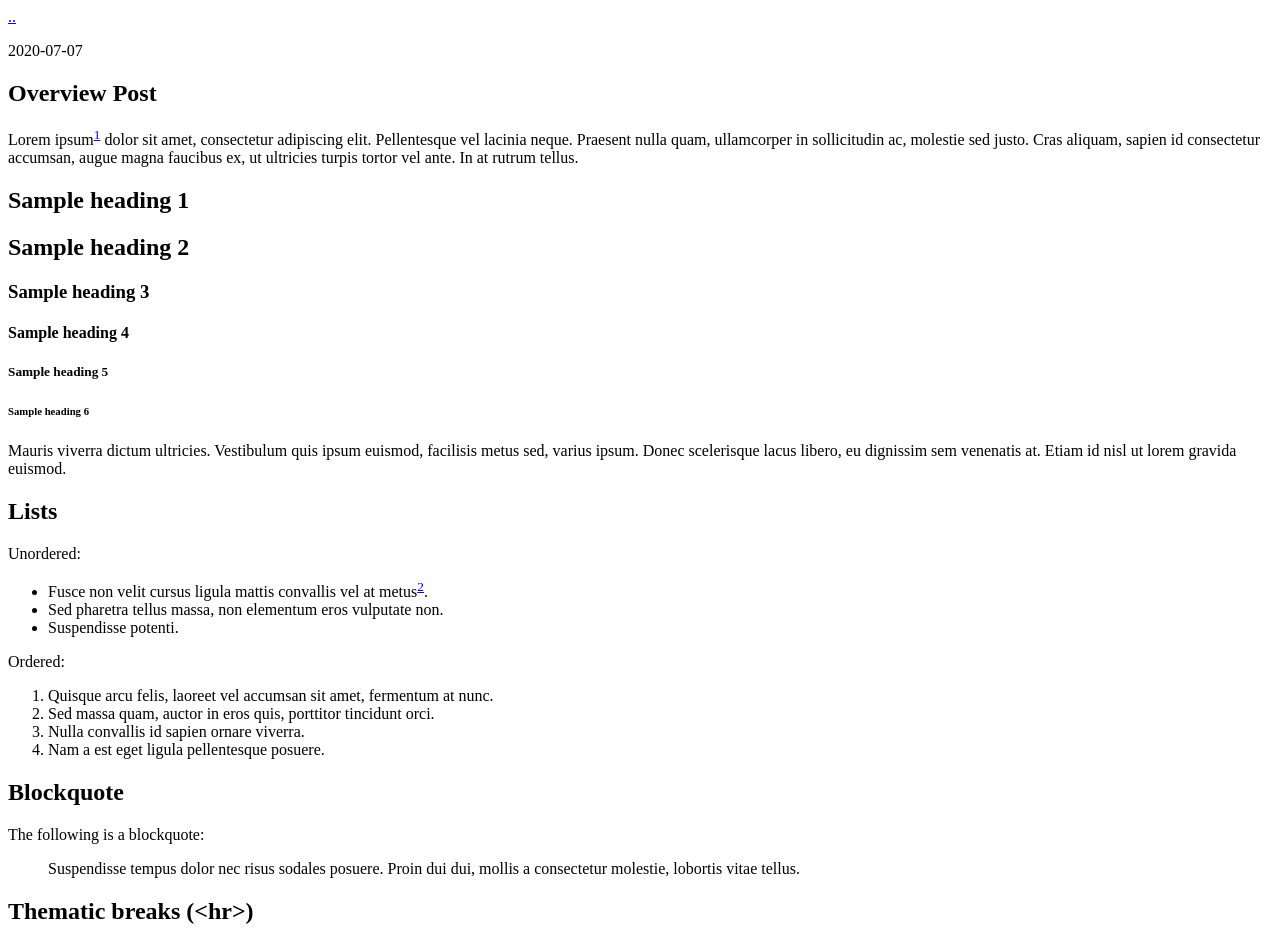
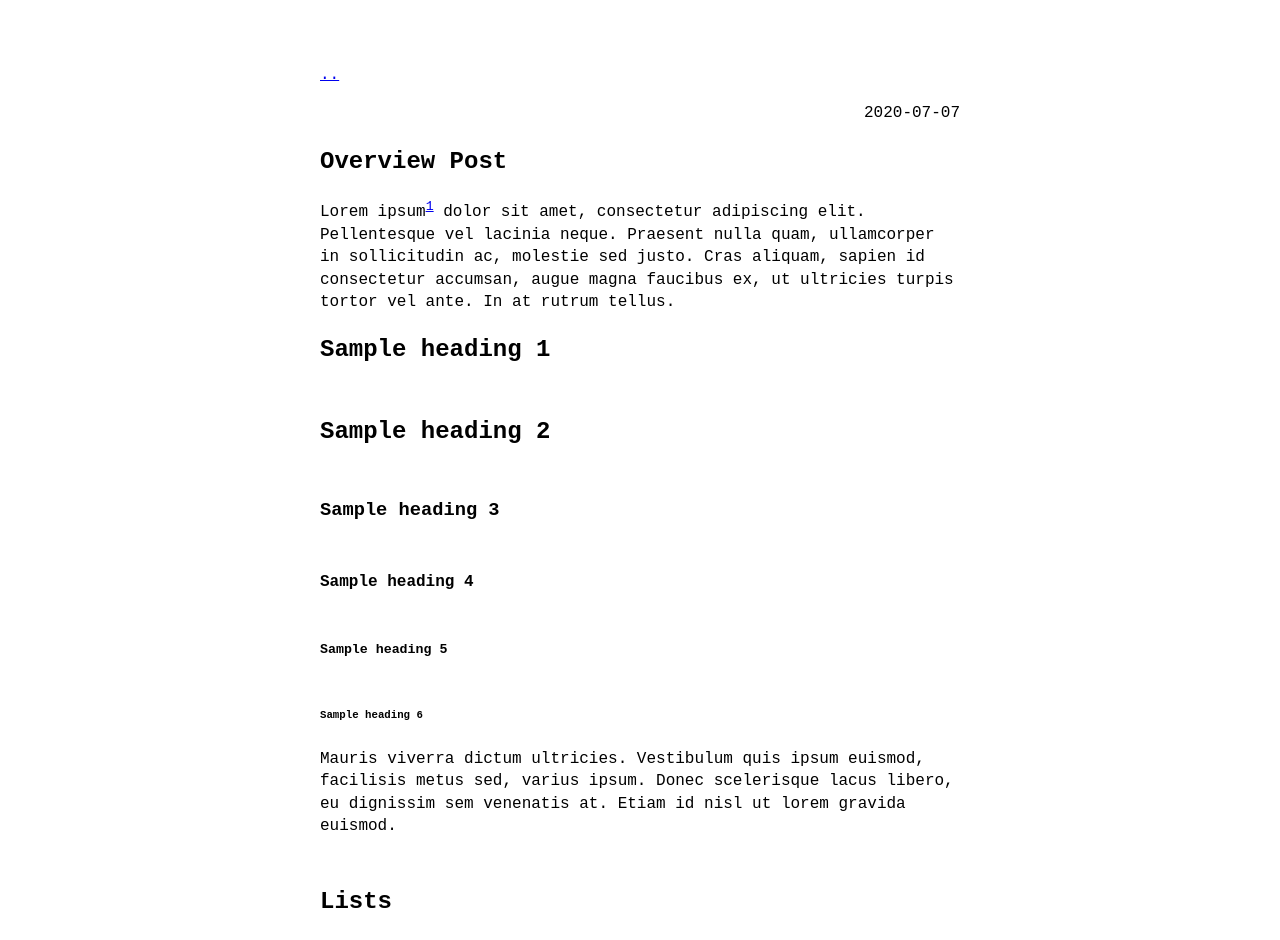
Before and after one commit to ccto/ccto.github.io, a Jekyll site: the page built from _posts/2020-07-07-overview-post.md, in a window 1280 px wide. Shown: the top 940 px of the page. Built offline with Jekyll 4.4.1, drawn with Linux system fonts in a browser that asks for light colours.

Commit message:
Update main.scss

```diff
--- a/assets/css/main.scss
+++ b/assets/css/main.scss
@@ -1,118 +1,4 @@
-body[a="dark"] {
-    filter: invert(1)
-}
+---
+---
 
-body[a="dark"] img {
-    filter: invert(1)
-}
-
-body[a="dark"] img.ioda {
-    filter: invert(0)
-}
-
-@media (prefers-color-scheme: dark) {
-    body[a="auto"] {
-        filter:invert(1)
-    }
-
-    body[a="auto"] img {
-        filter: invert(1)
-    }
-
-    body[a="auto"] img.ioda {
-        filter: invert(0)
-    }
-}
-
-html,body {
-    background: white
-}
-
-html {
-    height: 100%
-}
-
-body {
-    color: black;
-    font-family: monospace;
-    font-size: 16px;
-    line-height: 1.4;
-    margin: 0;
-    min-height: 100%;
-    overflow-wrap: break-word
-}
-
-.post-meta {
-    text-align: right
-}
-
-h2,h3,h4,h5,h6 {
-    margin-top: 3rem
-}
-
-hr {
-    margin: 2rem 0
-}
-
-p {
-    margin: 1rem 0
-}
-
-li {
-    margin: 0.4rem 0
-}
-
-*:target {
-    background: yellow
-}
-
-.w {
-    max-width: 640px;
-    margin: 0 auto;
-    padding: 4rem 2rem
-}
-
-hr {
-    text-align: center;
-    border: 0
-}
-
-hr:before {
-    content: "/////"
-}
-
-hr:after {
-    content: attr(data-content) "/////"
-}
-table {
-    width: 100%
-}
-table,th,td {
-    border: thin solid black;
-    border-collapse: collapse;
-    padding: 0.4rem
-}
-code {
-    color: white;
-    background: black
-}
-div.highlighter-rouge code {
-    display: block;
-    overflow-x: auto;
-    white-space: pre-wrap;
-    padding: 1rem
-}
-
-blockquote {
-    font-style: italic;
-    border: thin solid black;
-    padding: 1rem
-}
-blockquote p {
-    margin: 0
-}
-img {
-    max-width: 100%;
-    display: block;
-    margin: 0 auto
-}
+@import "no-style-please";
```
